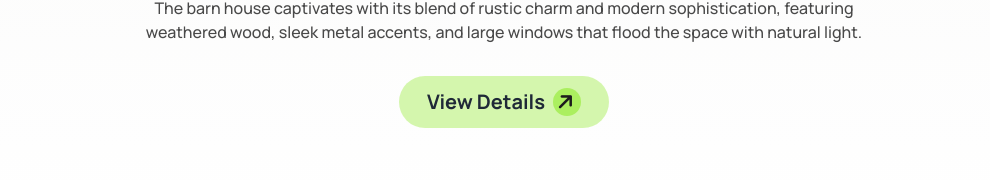
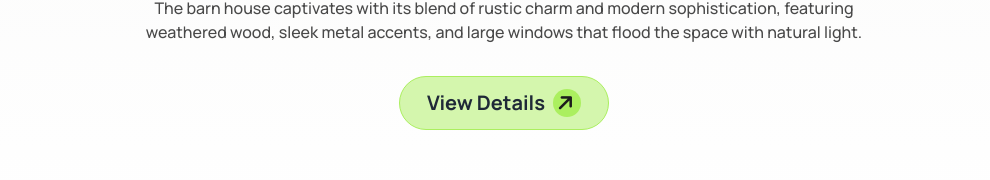
Before and after one commit to tanvirahmedtagim/Assignment-03, a plain HTML site: page index.html in a window 1280 px wide. Shown: the part 770-950 px from the top of the page, without its empty margins (136-1126 px from the left). Drawn offline with nearby package versions, Linux system fonts and the light colour scheme.

Commit message:
all works complete

```diff
--- a/index.html
+++ b/index.html
@@ -161,7 +161,7 @@
             </p>
             <div class="lg:pb-[120px] pb-10 lg:w-[210px] w-full mx-auto">
               <a
-                class="flex items-center justify-center gap-2 text-xl font-bold bg-primary hover:bg-primary bg-opacity-50 hover:bg-opacity-50 rounded-[32px] py-3"
+                class="flex items-center justify-center gap-2 text-xl border border-primary font-bold bg-primary hover:bg-primary bg-opacity-50 hover:bg-opacity-50 rounded-[32px] py-3"
               >
                 View Details
                 <div class="relative h-7 w-7 rounded-full bg-primary">
```
